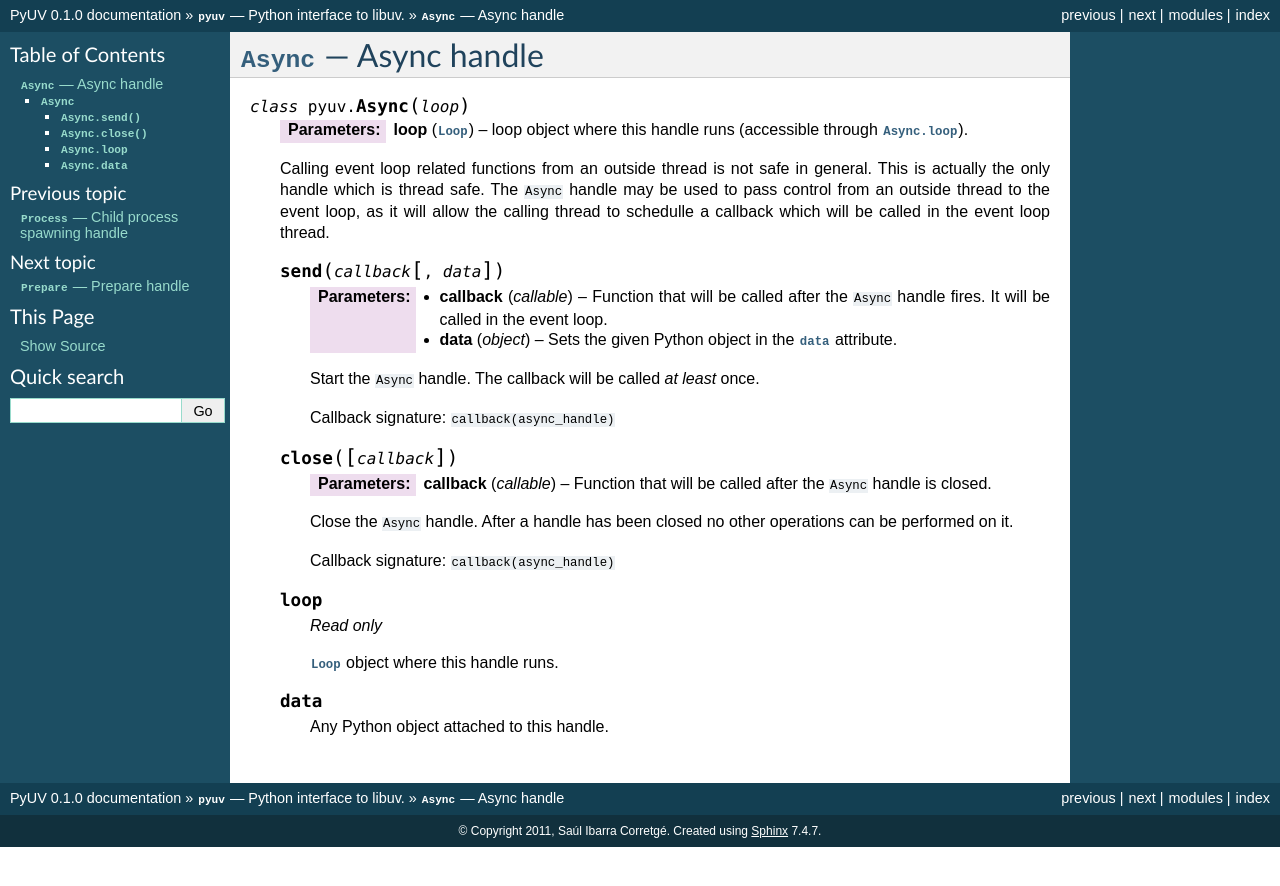
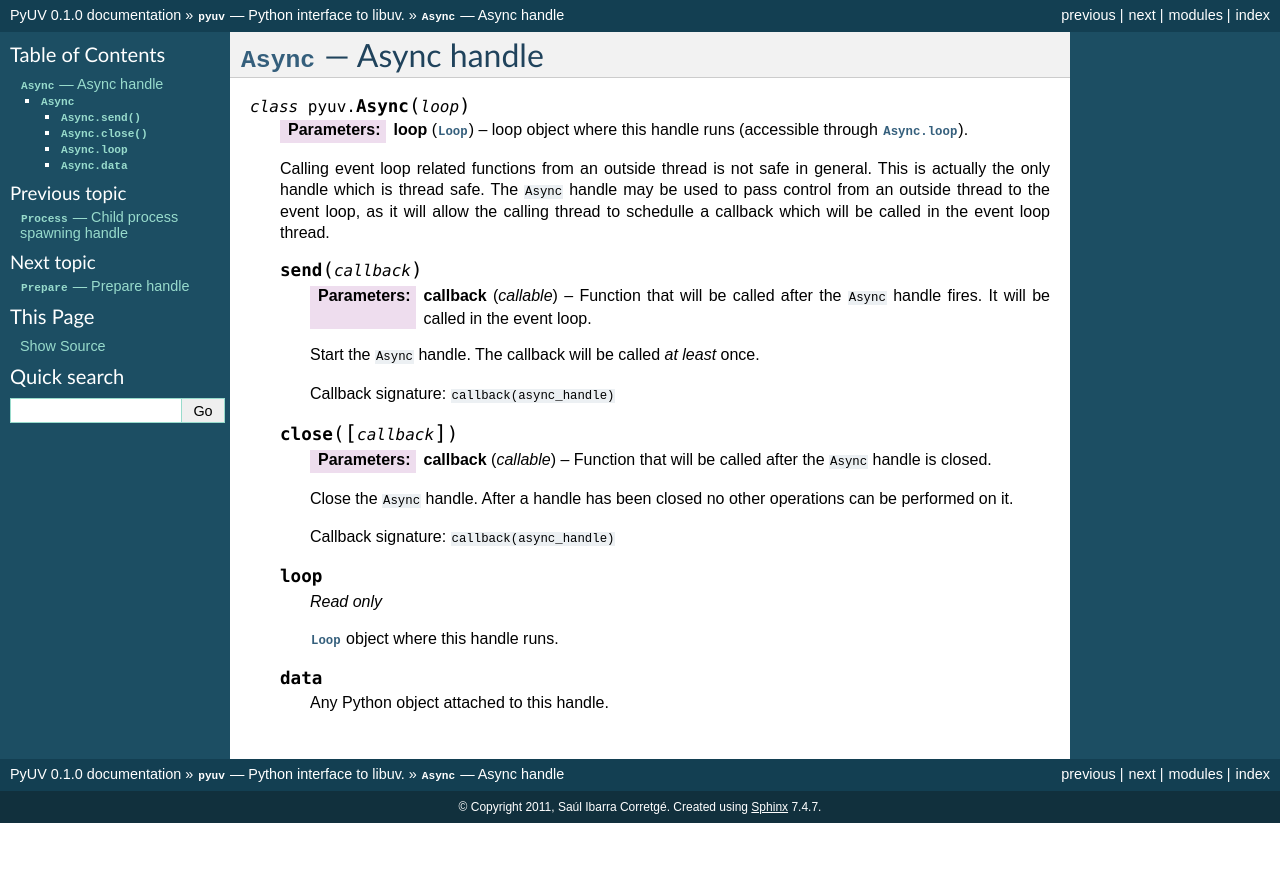
Before and after one commit to saghul/pyuv, a Sphinx documentation site: the page built from docs/async.rst, in a window 1280 px wide. Shown: the top 886 px of the page. Built offline with Sphinx 7.4.7, drawn with Linux system fonts in a browser that asks for light colours.

Commit message:
Updated documentation

```diff
--- a/docs/async.rst
+++ b/docs/async.rst
@@ -21,13 +21,10 @@
     thread.
 
 
-    .. py:method:: send(callback, [data])
+    .. py:method:: send(callback)
 
         :param callable callback: Function that will be called after the ``Async``
             handle fires. It will be called in the event loop.
-
-        :param object data: Sets the given Python object in the :py:attr:`data`
-            attribute.
 
         Start the ``Async`` handle. The callback will be called *at least* once.
 
--- a/docs/check.rst
+++ b/docs/check.rst
@@ -19,13 +19,10 @@
     callback will be called *once* each loop iteration, after I/O.
 
 
-    .. py:method:: start(callback, [data])
+    .. py:method:: start(callback)
 
         :param callable callback: Function that will be called when the ``Check``
             handle is run by the event loop.
-
-        :param object data: Sets the given Python object in the :py:attr:`data`
-            attribute.
 
         Start the ``Check`` handle.
 
--- a/docs/idle.rst
+++ b/docs/idle.rst
@@ -19,13 +19,10 @@
     be run at a later loop iteration.
 
 
-    .. py:method:: start(callback, [data])
+    .. py:method:: start(callback)
 
         :param callable callback: Function that will be called when the ``Idle``
             handle is run by the event loop.
-
-        :param object data: Sets the given Python object in the :py:attr:`data`
-            attribute.
 
         Start the ``Idle`` handle.
 
--- a/docs/prepare.rst
+++ b/docs/prepare.rst
@@ -19,13 +19,10 @@
     called *once* each loop iteration, before I/O.
 
 
-    .. py:method:: start(callback, [data])
+    .. py:method:: start(callback)
 
         :param callable callback: Function that will be called when the ``Prepare``
             handle is run by the event loop.
-
-        :param object data: Sets the given Python object in the :py:attr:`data`
-            attribute.
 
         Start the ``Prepare`` handle.
 
--- a/docs/timer.rst
+++ b/docs/timer.rst
@@ -17,7 +17,7 @@
     A ``Timer`` handle will run the suplied callback after the specified amount of seconds.
 
 
-    .. py:method:: start(callback, timeout, repeat, [data])
+    .. py:method:: start(callback, timeout, repeat)
 
         :param callable callback: Function that will be called when the ``Timer``
             handle is run by the event loop.
@@ -25,8 +25,6 @@
         :param float timeout: The ``Timer`` will start after the specified amount of time.
 
         :param float repeat: The ``Timer`` will run again after the specified amount of time.
-
-        :param object data: Sets the given Python object in the :py:attr:`data` attribute.
 
         Start the ``Timer`` handle.
 
```
